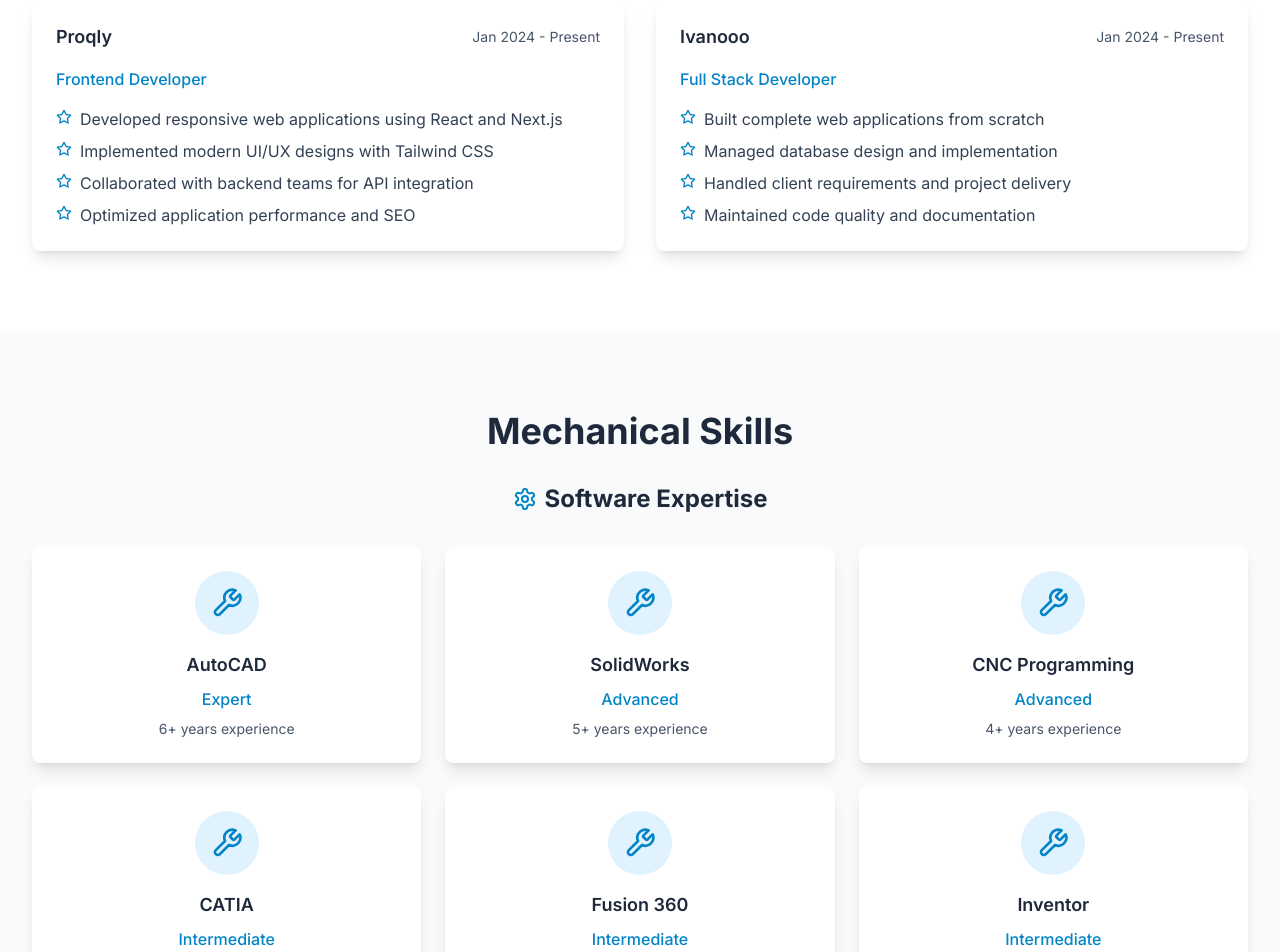
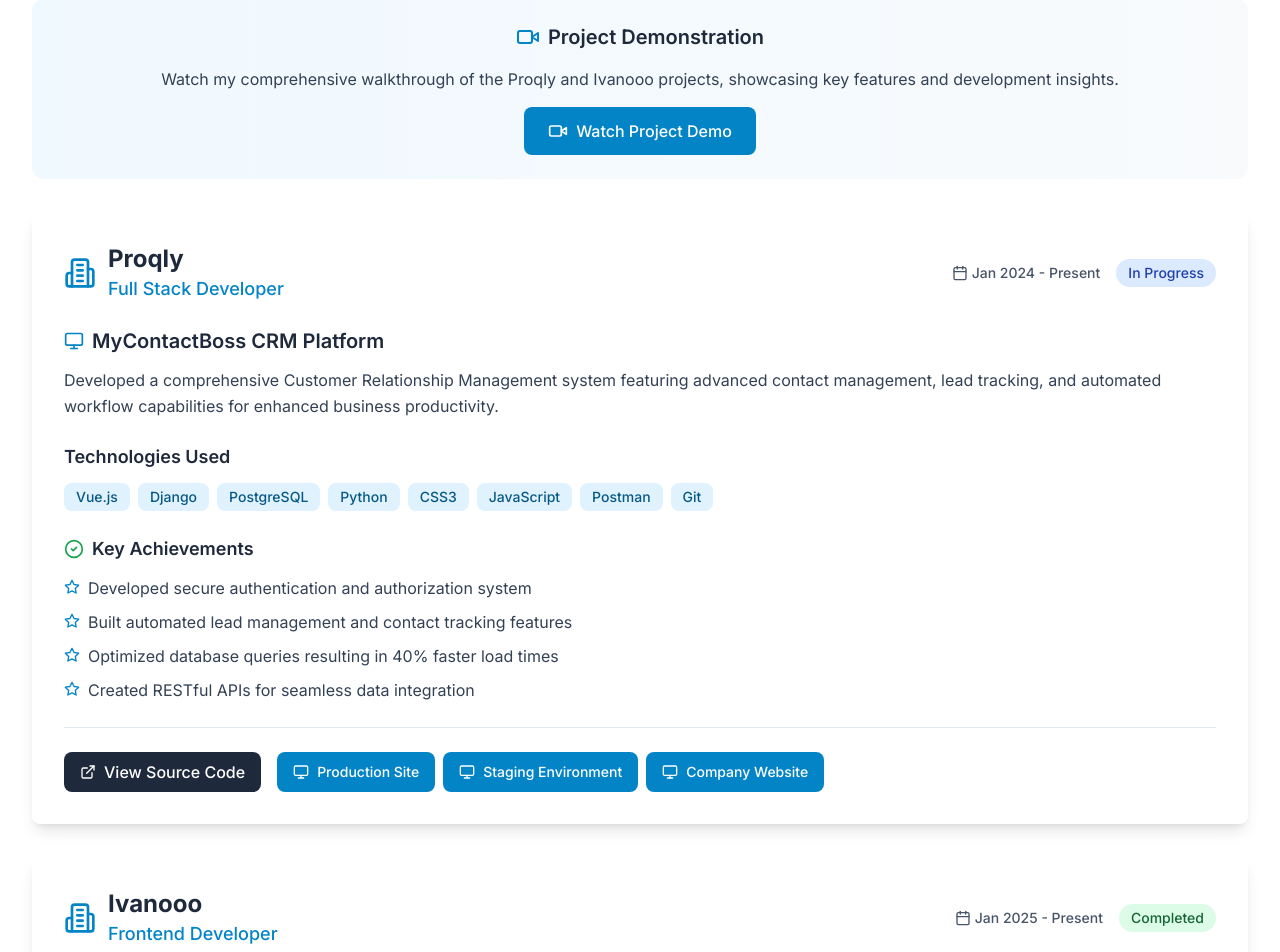
Before and after one commit to grajat510/rajat-portfolio, a Next.js app: page / in a window 1280 px wide. Shown: the part 3080-4032 px from the top of the page. Built offline with nearby package versions, Linux system fonts and the light colour scheme.

Commit message:
Update CodingSkills and MechanicalSkills components: expanded project details with descriptions, technologies, and achievements; modified freelance experience layout; replaced outdated skills in MechanicalSkills with new software proficiencies and adjusted work experience periods.

```diff
--- a/components/CodingSkills.tsx
+++ b/components/CodingSkills.tsx
@@ -2,7 +2,7 @@
 
 import React from 'react'
 import { motion } from 'framer-motion'
-import { Code, Database, Globe, Briefcase, Star, ExternalLink } from 'lucide-react'
+import { Code, Database, Globe, Briefcase, Star, ExternalLink, Video, Monitor, Users, Building2, Calendar, CheckCircle2 } from 'lucide-react'
 
 const CodingSkills = () => {
   const programmingLanguages = [
@@ -72,24 +72,59 @@
     {
       company: 'Proqly',
       period: 'Jan 2024 - Present',
-      role: 'Frontend Developer',
-      responsibilities: [
-        'Developed responsive web applications using React and Next.js',
-        'Implemented modern UI/UX designs with Tailwind CSS',
-        'Collaborated with backend teams for API integration',
-        'Optimized application performance and SEO'
-      ]
+      role: 'Full Stack Developer',
+      project: 'MyContactBoss CRM Platform',
+      description: 'Developed a comprehensive Customer Relationship Management system featuring advanced contact management, lead tracking, and automated workflow capabilities for enhanced business productivity.',
+      technologies: ['Vue.js', 'Django', 'PostgreSQL', 'Python', 'CSS3', 'JavaScript', 'Postman', 'Git'],
+      githubLink: 'https://github.com/proqly/mycontactboss.git',
+      websiteLinks: [
+        {
+          name: 'Production Site',
+          url: 'https://crm.mikerossgrr.com/core/login/',
+          description: 'Live CRM Platform (Credentials Protected)'
+        },
+        {
+          name: 'Staging Environment',
+          url: 'https://mycontactboss-paramvirg.pythonanywhere.com/core/login/',
+          description: 'Test Environment (ID: mikeross, Password: mikeross)'
+        },
+        {
+          name: 'Company Website',
+          url: 'https://mikerossgrr.com/',
+          description: 'Official Proqly Website'
+        }
+      ],
+      achievements: [
+        'Developed secure authentication and authorization system',
+        'Built automated lead management and contact tracking features',
+        'Optimized database queries resulting in 40% faster load times',
+        'Created RESTful APIs for seamless data integration'
+      ],
+      status: 'In Progress'
     },
     {
       company: 'Ivanooo',
-      period: 'Jan 2024 - Present',
-      role: 'Full Stack Developer',
-      responsibilities: [
-        'Built complete web applications from scratch',
-        'Managed database design and implementation',
-        'Handled client requirements and project delivery',
-        'Maintained code quality and documentation'
-      ]
+      period: 'Jan 2025 - Present',
+      role: 'Frontend Developer',
+      project: 'Ivanooo E-commerce Platform',
+      description: 'Architected and developed a modern, responsive e-commerce platform using Nuxt.js with advanced features including product catalog, shopping cart, and seamless checkout experience.',
+      technologies: ['Nuxt.js', 'Wordpress PHP', 'TypeScript', 'Tailwind CSS', 'JavaScript', 'Node.js', 'Git'],
+      githubLink: 'https://github.com/Ivanooo-com/ivanooo-nuxt.git',
+      websiteLinks: [
+        {
+          name: 'Live Platform',
+          url: 'https://ivanooo.com',
+          description: 'Fully Functional E-commerce Platform'
+        }
+      ],
+      achievements: [
+        'Built dynamic product catalog with advanced filtering and search',
+        'Implemented responsive design ensuring mobile-first approach',
+        'Developed shopping cart functionality with persistent state management',
+        'Created seamless checkout process with multiple payment integrations',
+        'Optimized site performance achieving 95+ Lighthouse scores'
+      ],
+      status: 'Completed'
     }
   ]
 
@@ -223,25 +258,136 @@
           >
             <h3 className="text-2xl font-bold text-secondary-800 mb-8 text-center flex items-center justify-center gap-2">
               <Briefcase className="h-6 w-6 text-primary-600" />
-              Freelance Experience
+              Professional Freelance Experience
             </h3>
-            <div className="grid grid-cols-1 md:grid-cols-2 gap-8">
+
+            {/* Project Demo Video */}
+            <div className="bg-gradient-to-r from-primary-50 to-secondary-50 rounded-xl p-6 mb-8 text-center">
+              <div className="flex items-center justify-center gap-2 mb-4">
+                <Video className="h-6 w-6 text-primary-600" />
+                <h4 className="text-xl font-semibold text-secondary-800">Project Demonstration</h4>
+              </div>
+              <p className="text-secondary-700 mb-4">
+                Watch my comprehensive walkthrough of the Proqly and Ivanooo projects, showcasing key features and development insights.
+              </p>
+              <a
+                href="https://www.loom.com/share/5b99fbcbb8274479a0d2e6ebddae1ec0?sid=8133ee78-62c3-4529-91b9-b7505face13d"
+                target="_blank"
+                rel="noopener noreferrer"
+                className="inline-flex items-center gap-2 px-6 py-3 bg-primary-600 text-white rounded-lg hover:bg-primary-700 transition-colors duration-200 font-medium"
+              >
+                <Video className="h-5 w-5" />
+                Watch Project Demo
+              </a>
+            </div>
+
+            <div className="space-y-8">
               {freelanceExperience.map((exp, index) => (
-                <div key={index} className="card p-6">
-                  <div className="flex items-center justify-between mb-4">
-                    <h4 className="text-lg font-semibold text-secondary-800">{exp.company}</h4>
-                    <span className="text-sm text-secondary-600">{exp.period}</span>
+                <motion.div
+                  key={index}
+                  initial={{ opacity: 0, x: index % 2 === 0 ? -20 : 20 }}
+                  whileInView={{ opacity: 1, x: 0 }}
+                  transition={{ duration: 0.6, delay: index * 0.1 }}
+                  viewport={{ once: true }}
+                  className="card p-8 hover:shadow-xl transition-shadow duration-300"
+                >
+                  {/* Header Section */}
+                  <div className="flex flex-col lg:flex-row lg:items-center lg:justify-between mb-6">
+                    <div className="flex items-center gap-3 mb-4 lg:mb-0">
+                      <Building2 className="h-8 w-8 text-primary-600" />
+                      <div>
+                        <h4 className="text-2xl font-bold text-secondary-800">{exp.company}</h4>
+                        <p className="text-lg text-primary-600 font-medium">{exp.role}</p>
+                      </div>
+                    </div>
+                    <div className="flex items-center gap-4">
+                      <div className="flex items-center gap-1 text-secondary-600">
+                        <Calendar className="h-4 w-4" />
+                        <span className="text-sm font-medium">{exp.period}</span>
+                      </div>
+                      <span className={`px-3 py-1 rounded-full text-sm font-medium ${
+                        exp.status === 'Completed'
+                          ? 'bg-green-100 text-green-800'
+                          : 'bg-blue-100 text-blue-800'
+                      }`}>
+                        {exp.status}
+                      </span>
+                    </div>
                   </div>
-                  <p className="text-primary-600 font-medium mb-4">{exp.role}</p>
-                  <ul className="space-y-2">
-                    {exp.responsibilities.map((responsibility, respIndex) => (
-                      <li key={respIndex} className="flex items-start gap-2 text-secondary-700">
-                        <Star className="h-4 w-4 text-primary-600 mt-0.5 flex-shrink-0" />
-                        {responsibility}
-                      </li>
-                    ))}
-                  </ul>
-                </div>
+
+                  {/* Project Details */}
+                  <div className="mb-6">
+                    <h5 className="text-xl font-semibold text-secondary-800 mb-3 flex items-center gap-2">
+                      <Monitor className="h-5 w-5 text-primary-600" />
+                      {exp.project}
+                    </h5>
+                    <p className="text-secondary-700 leading-relaxed">{exp.description}</p>
+                  </div>
+
+                  {/* Technologies */}
+                  <div className="mb-6">
+                    <h6 className="text-lg font-semibold text-secondary-800 mb-3">Technologies Used</h6>
+                    <div className="flex flex-wrap gap-2">
+                      {exp.technologies.map((tech, techIndex) => (
+                        <span
+                          key={techIndex}
+                          className="px-3 py-1 bg-primary-100 text-primary-800 rounded-lg text-sm font-medium"
+                        >
+                          {tech}
+                        </span>
+                      ))}
+                    </div>
+                  </div>
+
+                  {/* Key Achievements */}
+                  <div className="mb-6">
+                    <h6 className="text-lg font-semibold text-secondary-800 mb-3 flex items-center gap-2">
+                      <CheckCircle2 className="h-5 w-5 text-green-600" />
+                      Key Achievements
+                    </h6>
+                    <ul className="space-y-2">
+                      {exp.achievements.map((achievement, achIndex) => (
+                        <li key={achIndex} className="flex items-start gap-2 text-secondary-700">
+                          <Star className="h-4 w-4 text-primary-600 mt-1 flex-shrink-0" />
+                          <span className="leading-relaxed">{achievement}</span>
+                        </li>
+                      ))}
+                    </ul>
+                  </div>
+
+                  {/* Links Section */}
+                  <div className="border-t border-secondary-200 pt-6">
+                    <div className="flex flex-col lg:flex-row gap-4">
+                      {/* GitHub Link */}
+                      <a
+                        href={exp.githubLink}
+                        target="_blank"
+                        rel="noopener noreferrer"
+                        className="inline-flex items-center gap-2 px-4 py-2 bg-secondary-800 text-white rounded-lg hover:bg-secondary-700 transition-colors duration-200 font-medium"
+                      >
+                        <ExternalLink className="h-4 w-4" />
+                        View Source Code
+                      </a>
+
+                      {/* Website Links */}
+                      <div className="flex flex-wrap gap-2">
+                        {exp.websiteLinks.map((link, linkIndex) => (
+                          <a
+                            key={linkIndex}
+                            href={link.url}
+                            target="_blank"
+                            rel="noopener noreferrer"
+                            className="inline-flex items-center gap-2 px-4 py-2 bg-primary-600 text-white rounded-lg hover:bg-primary-700 transition-colors duration-200 font-medium text-sm"
+                            title={link.description}
+                          >
+                            <Monitor className="h-4 w-4" />
+                            {link.name}
+                          </a>
+                        ))}
+                      </div>
+                    </div>
+                  </div>
+                </motion.div>
               ))}
             </div>
           </motion.div>
--- a/components/MechanicalSkills.tsx
+++ b/components/MechanicalSkills.tsx
@@ -9,18 +9,21 @@
     { name: 'AutoCAD', level: 'Expert', years: '6+' },
     { name: 'SolidWorks', level: 'Advanced', years: '5+' },
     { name: 'CNC Programming', level: 'Advanced', years: '4+' },
-    { name: 'CATIA', level: 'Intermediate', years: '3+' },
-    { name: 'Fusion 360', level: 'Intermediate', years: '2+' },
-    { name: 'Inventor', level: 'Intermediate', years: '3+' }
+    { name: 'MS-Excel with AI Integration', level: 'Intermediate', years: '6+' },
+    { name: 'MS-Office', level: 'Intermediate', years: '6+' },
+    { name: 'MS-Powerpoint', level: 'Intermediate', years: '3+' },
+    { name: 'MS-Outlook', level: 'Intermediate', years: '3+' },
+    { name: 'MS-Teams', level: 'Intermediate', years: '3+' },
+    { name: 'MS-OneDrive', level: 'Intermediate', years: '3+' },
   ]
 
   const experiences = [
     {
       company: 'DNHA (Japanese Company)',
-      period: '2018-2021',
+      period: '2017-2020',
       duration: '3 Years',
-      role: 'Senior Mechanical Engineer',
-      location: 'Add Location',
+      role: 'Process Mechanical Engineer',
+      location: 'Manesar, Haryana, India',
       responsibilities: [
         'Designed and developed mechanical components using CAD software',
         'Collaborated with Japanese team on precision manufacturing projects',
@@ -36,10 +39,10 @@
     },
     {
       company: 'Golden Agro',
-      period: '2021-2024',
+      period: '2020-2023',
       duration: '3 Years',
       role: 'Mechanical Engineer',
-      location: 'Add Location',
+      location: 'Khanna, Punjab, India',
       responsibilities: [
         'Designed agricultural machinery and equipment',
         'Performed stress analysis and component testing',
@@ -58,12 +61,11 @@
   const skills = [
     'Mechanical Design', 'Product Development', 'Manufacturing Processes',
     'Quality Control', 'Project Management', 'Technical Documentation',
-    'Stress Analysis', 'Assembly Design', 'Cost Optimization',
+    'Assembly Design', 'Cost Optimization',
     'Client Relations', 'Team Leadership', 'Process Improvement'
   ]
 
   const certifications = [
-    'Add your relevant certifications here',
     'Professional Engineer (PE) License',
     'SolidWorks Certification',
     'AutoCAD Professional Certification'
```
